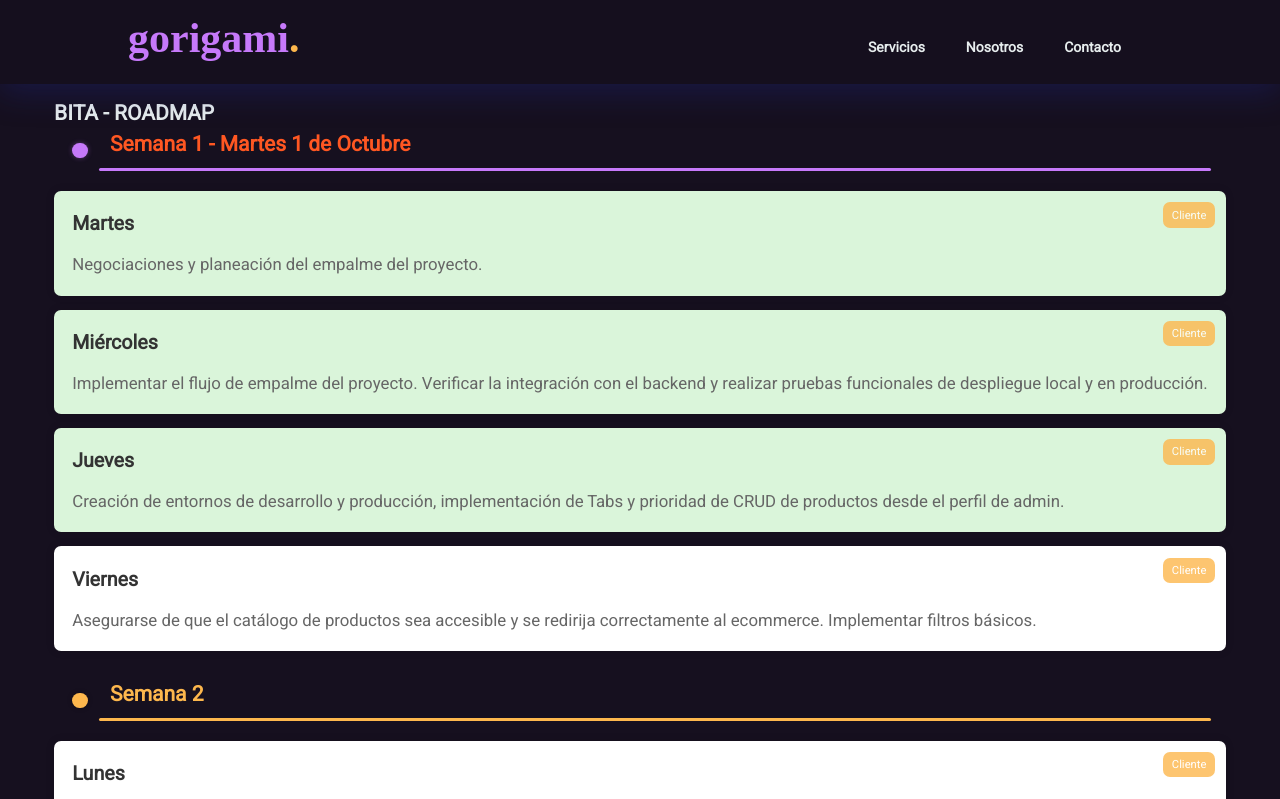
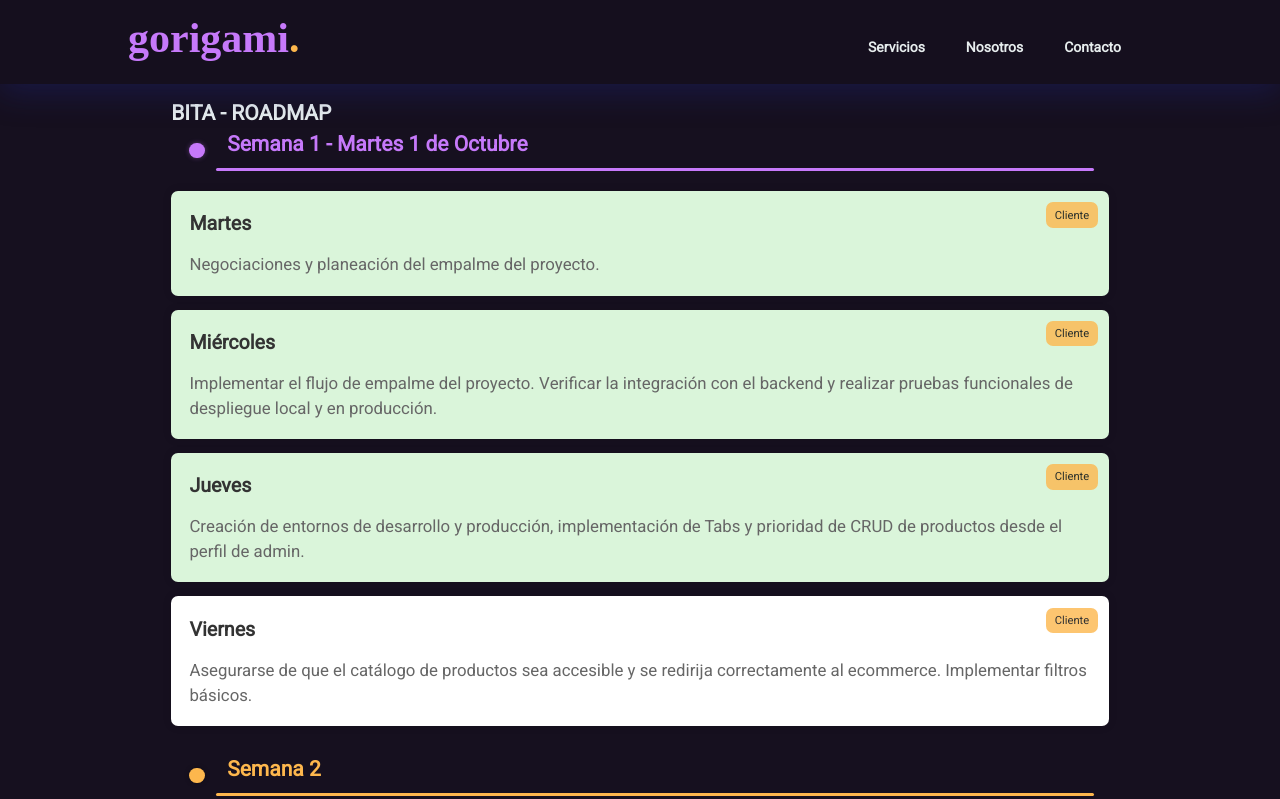
Before and after one commit to gorigamidev/gorigami, an Astro site: page /bita-roadmap in a window 1280 px wide. Shown: the top 799 px of the page. Built offline with nearby package versions, Linux system fonts and the light colour scheme; Astro itself is replaced by a stand-in of ours; a web font is replaced by a local one.

Commit message:
Fix styeles the roadmap

```diff
--- a/src/components/others/bita.astro
+++ b/src/components/others/bita.astro
@@ -114,7 +114,7 @@
 <style>
 
 .roadmap-container {
-            width: 100%;
+            width: 80%;
             margin: 0 auto;
             padding-top: 7rem;
             padding-bottom: 4rem;
@@ -194,6 +194,7 @@
 
         .label.cliente {
             background-color: #FDB74D;
+            color: black;
         }
 
         .label.administrador {
@@ -211,7 +212,7 @@
         }
 
         .week-header.active {
-            color: #ff5722;
+            color: #C679FA;
         }
 
         /* Línea divisora para cada semana */
```
